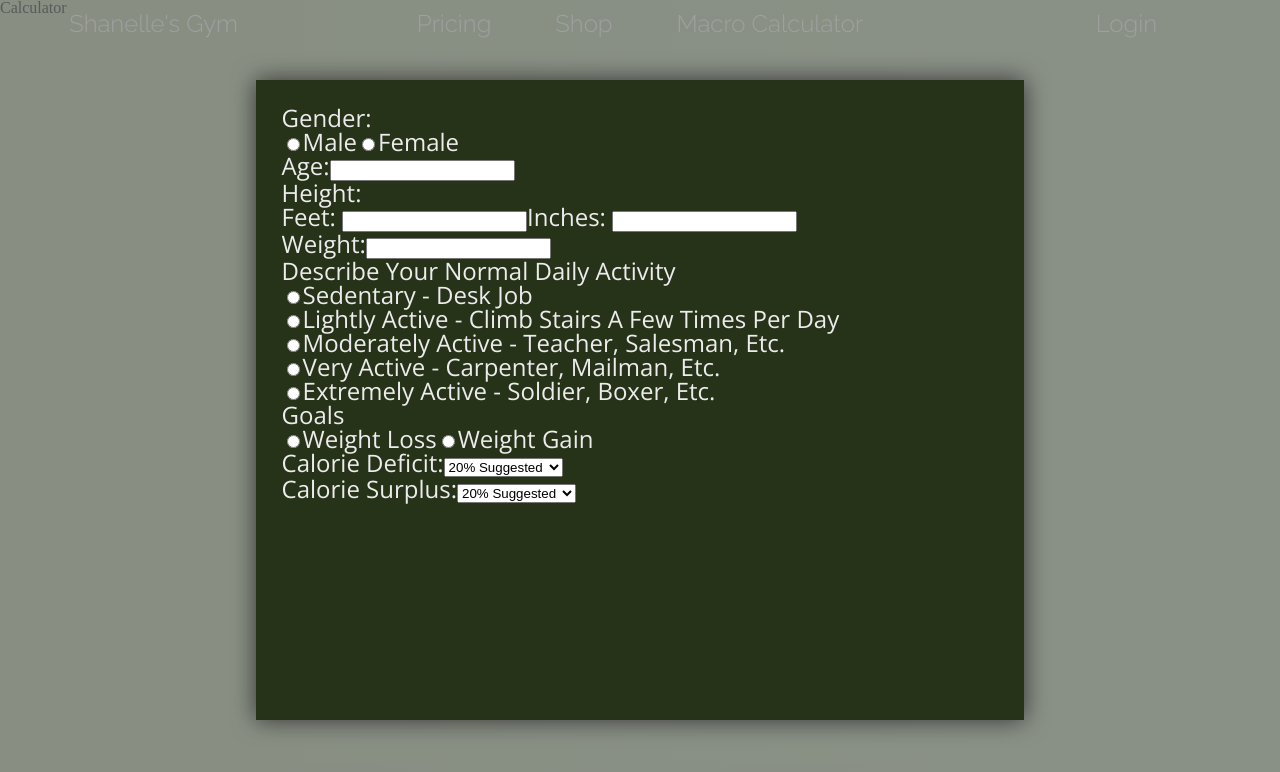
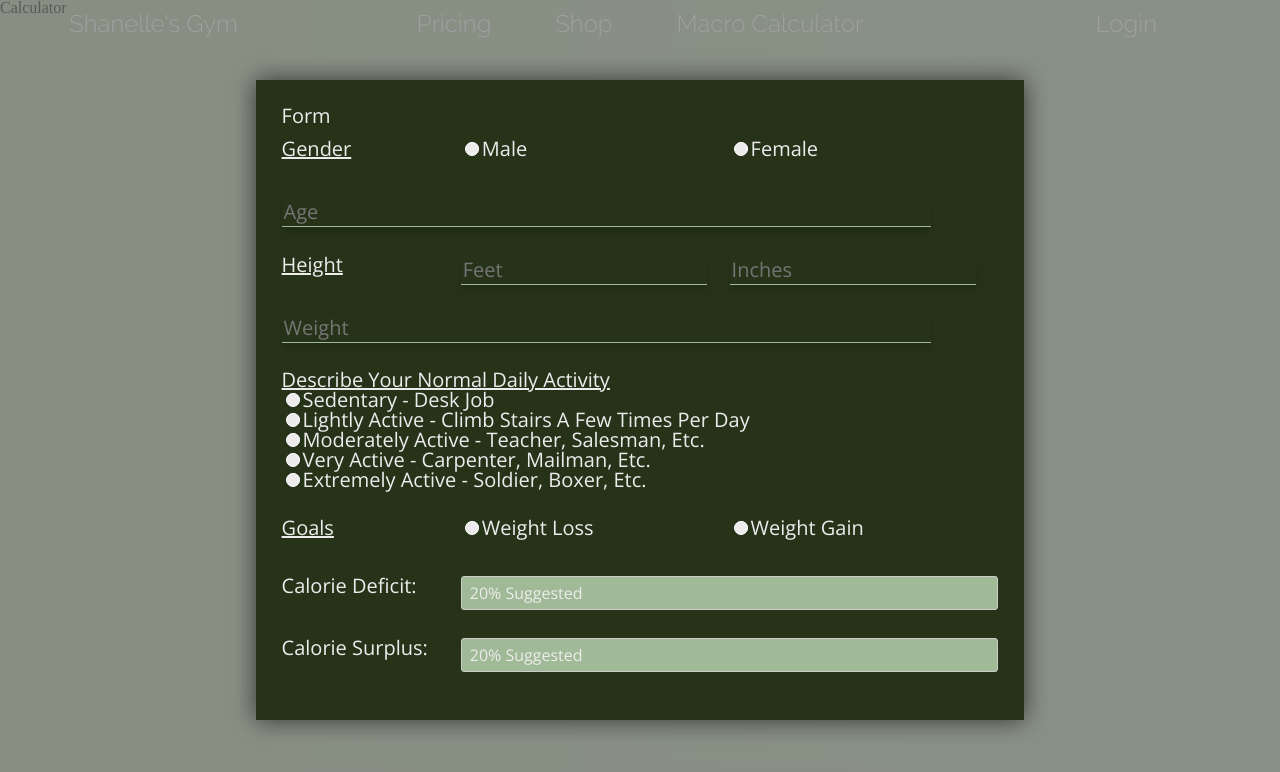
Before and after one commit to shanelledeveaux/gymproject, a React (Create React App) app: page /#/calculator in a window 1280 px wide. Shown: the top 772 px of the page. Built offline with nearby package versions, Linux system fonts and the light colour scheme.

Commit message:
modal styling

```diff
--- a/src/components/Calculator/MacroModal/MacroModal.css
+++ b/src/components/Calculator/MacroModal/MacroModal.css
@@ -9,7 +9,7 @@
 
 .modal {
   font-family: "Open Sans", Sans-Serif;
-  font-size: 3vh;
+  font-size: 2.5vh;
   color: #edeced;
   position: fixed;
   top: 10vh;
@@ -22,4 +22,86 @@
   padding: 2vw;
 }
 
+.macro_calc_form {
+  display: grid;
+  height: 70vh;
+  align-items: center;
+}
+
+.calc_section {
+  display: grid;
+  grid-template-columns: 1fr 3fr;
+}
+
+.calc_choice {
+  display: grid;
+  grid-template-columns: 1fr 1fr;
+}
+
+.field_input {
+  background: none;
+  color: #edeced;
+  font: inherit;
+  box-shadow: 0 6px 10px 0 rgba(0, 0, 0, 0.164);
+  border-bottom: solid #a0b996 1px;
+  border-top: none;
+  border-left: none;
+  border-right: none;
+  outline: 0;
+  width: 90%;
+}
+.field_input:focus {
+  border-bottom: solid #376205 1px;
+}
+
+input[type=radio]:after {
+  width: 12px;
+  height: 12px;
+  border-radius: 15px;
+  left: -1px;
+  position: relative;
+  background-color: #edeced;
+  content: "";
+  display: inline-block;
+  visibility: visible;
+  border: 1px solid white;
+}
+
+input[type=radio]:checked:after {
+  background-color: #376205;
+  border: 1px solid white;
+}
+
+.selectbox {
+  border: 1px solid #ccc;
+  border-radius: 3px;
+  overflow: hidden;
+  background: #a0b996;
+  font-family: "Open Sans", Sans-Serif;
+  font-size: 2.5vh;
+  color: #edeced;
+}
+
+.selectbox select {
+  padding: 5px 8px;
+  width: 130%;
+  border: none;
+  box-shadow: none;
+  background: transparent;
+  background-image: none;
+  -webkit-appearance: none;
+  font-family: "Open Sans", Sans-Serif;
+  font-size: 2vh;
+  color: #edeced;
+}
+
+.selectbox select:focus {
+  outline: none;
+}
+
+label {
+  text-decoration: underline;
+  margin-bottom: 10px;
+}
+
 /*# sourceMappingURL=MacroModal.css.map */
--- a/src/components/Calculator/MacroModal/MacroModal.js
+++ b/src/components/Calculator/MacroModal/MacroModal.js
@@ -6,27 +6,57 @@ const MacroModal = () => {
     <div>
       <div className="modal_background" />
       <div className="modal">
+        Form
         <form>
-          <label>Gender:</label>
+          <div className="macro_calc_form">
+            <div className="calc_section">
+              <label>Gender</label>
+              <div className="calc_choice">
                 <div>
                   <input type="radio" name="gender" value="male" />
-            <label>Male</label>
+                  Male
+                </div>
+                <div>
                   <input type="radio" name="gender" value="female" />
-            <label>Female</label>
+                  Female
                 </div>
-          Age:
-          <input name="age" />
-          <div>
-            <label>Height:</label>
-            <div>
-              Feet: <input name="feet" />
-              Inches: <input name="inches" />
               </div>
             </div>
             <div>
-            <label>Weight:</label>
-            <input name="weight" />
+              <input
+                name="age"
+                className="field_input"
+                placeholder="Age"
+                required
+              />
             </div>
+            <div className="calc_section">
+              <label>Height</label>
+              <div className="calc_choice">
+                <div>
+                  <input
+                    name="feet"
+                    className="field_input"
+                    placeholder="Feet"
+                  />
+                </div>
+                <div>
+                  <input
+                    name="inches"
+                    className="field_input"
+                    placeholder="Inches"
+                  />
+                </div>
+              </div>
+            </div>
+            <div>
+              <input
+                name="weight"
+                className="field_input"
+                placeholder="Weight"
+              />
+            </div>
+            <div>
               <label>Describe Your Normal Daily Activity</label>
               <div>
                 <input type="radio" name="activity" value="1.2" />
@@ -48,29 +78,41 @@ const MacroModal = () => {
                 <input type="radio" name="activity" value="1.9" />
                 Extremely Active - Soldier, Boxer, Etc.
               </div>
+            </div>
+            <div className="calc_section">
               <label>Goals</label>
+              <div className="calc_choice">
                 <div>
                   <input type="radio" name="goal" value="loss" />
                   Weight Loss
+                </div>
+                <div>
                   <input type="radio" name="goal" value="gain" />
                   Weight Gain
                 </div>
+              </div>
+            </div>
             {/* CHANGE THIS TO REFLECT STATE; */}
-          <div>
+            <div className="calc_section">
               Calorie Deficit:
+              <div className="selectbox">
                 <select name="deficit">
                   <option value=".2">20% Suggested</option>
                   <option value=".25">25% Aggressive</option>
                   <option value=".3">30% Intense</option>
                 </select>
               </div>
-          <div>
+            </div>
+            <div className="calc_section">
               Calorie Surplus:
+              <div className="selectbox">
                 <select name="deficit">
                   <option value=".2">20% Suggested</option>
                   <option value=".25">25% Aggressive</option>
                   <option value=".3">30% Intense</option>
                 </select>
+              </div>
+            </div>
           </div>
         </form>
       </div>
--- a/src/components/Calculator/MacroModal/MacroModal.scss
+++ b/src/components/Calculator/MacroModal/MacroModal.scss
@@ -11,7 +11,7 @@
 }
 
 .modal {
-  @include body-font(3vh);
+  @include body-font(2.5vh);
   position: fixed;
   top: 10vh;
   bottom: 10vh;
@@ -22,3 +22,83 @@
   filter: drop-shadow(0 0 0.75rem rgb(51, 51, 51));
   padding: 2vw;
 }
+
+.macro_calc_form {
+  display: grid;
+  height: 70vh;
+  align-items: center;
+}
+
+.calc_section {
+  display: grid;
+  grid-template-columns: 1fr 3fr;
+}
+
+.calc_choice {
+  display: grid;
+  grid-template-columns: 1fr 1fr;
+}
+
+.field_input {
+  background: none;
+  color: $offwhite;
+  font: inherit;
+  box-shadow: 0 6px 10px 0 rgba(0, 0, 0, 0.164);
+  border-bottom: solid $lightgreen 1px;
+  border-top: none;
+  border-left: none;
+  border-right: none;
+  outline: 0;
+  width: 90%;
+  &:focus {
+    border-bottom: solid $mediumgreen 1px;
+  }
+}
+
+input[type="radio"]:after {
+  width: 12px;
+  height: 12px;
+  border-radius: 15px;
+  //   top: -2px;
+  left: -1px;
+  position: relative;
+  background-color: $offwhite;
+  content: "";
+  display: inline-block;
+  visibility: visible;
+  border: 1px solid white;
+}
+
+input[type="radio"]:checked:after {
+  background-color: $mediumgreen;
+  border: 1px solid white;
+}
+
+.selectbox {
+  border: 1px solid #ccc;
+  //   width: 120px;
+  border-radius: 3px;
+  overflow: hidden;
+  background: $lightgreen;
+  @include body-font(2.5vh);
+}
+
+.selectbox select {
+  padding: 5px 8px;
+  width: 130%;
+  border: none;
+  box-shadow: none;
+  background: transparent;
+  background-image: none;
+  -webkit-appearance: none;
+  @include body-font(2vh);
+}
+
+.selectbox select:focus {
+  outline: none;
+}
+
+label {
+  text-decoration: underline;
+  margin-bottom: 10px;
+}
```
Also changed, not shown: 1 other file (tests, documents, lock files or other folders). Lines whose indentation alone changed are shown as unchanged.
